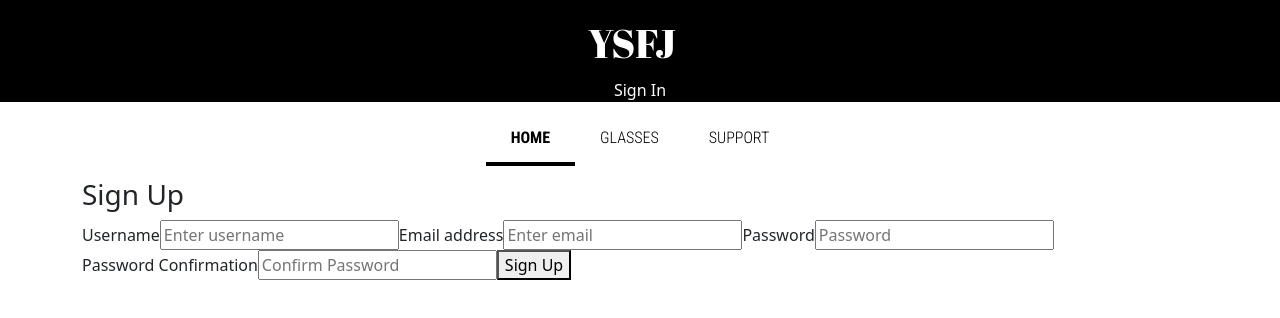
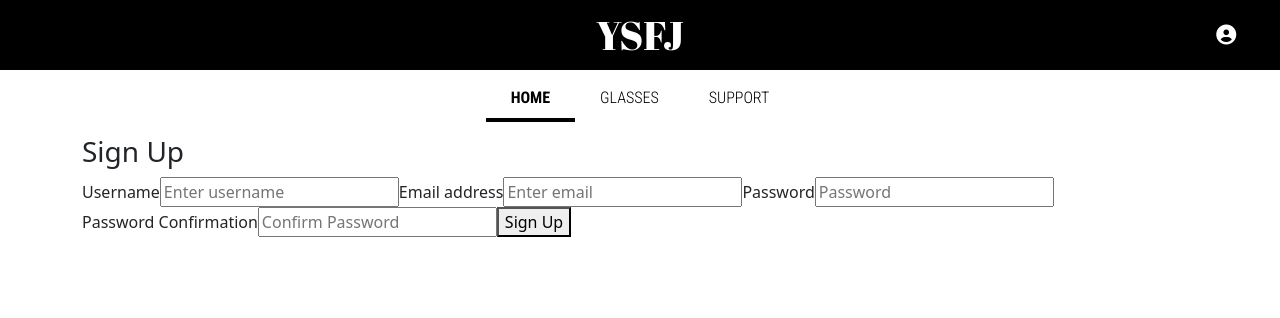
Before and after one commit to yeana-dev/YSFJ, a React (Create React App) app in the folder client/: page /sign-up in a window 1280 px wide. Shown: the top 318 px of the page. Built offline with nearby package versions, Linux system fonts and the light colour scheme.

Commit message:
Finished Nav CSS

```diff
--- a/client/public/index.html
+++ b/client/public/index.html
@@ -15,7 +15,7 @@
   <link rel="preconnect" href="https://fonts.googleapis.com">
   <link rel="preconnect" href="https://fonts.gstatic.com" crossorigin>
   <link
-    href="https://fonts.googleapis.com/css2?family=Abril+Fatface&family=Roboto+Condensed:wght@300;400;700&display=swap"
+    href="https://fonts.googleapis.com/css2?family=Abril+Fatface&family=Roboto+Condensed:wght@300;400;700&family=Merriweather:ital,wght@0,300;0,400;0,700;0,900;1,300;1,400;1,700;1,900&display=swap"
     rel="stylesheet">
   <title>YSFJ</title>
 </head>
--- a/client/src/App.js
+++ b/client/src/App.js
@@ -8,7 +8,7 @@ import Detail from "./Screens/Detail/Detail";
 import SignUp from "./Screens/SignUp/SignUp";
 import SignIn from "./Screens/SignIn/SignIn";
 import SignOut from "./Screens/SignOut/SignOut";
-// import Support from "./Screens/Support/Support";
+import Support from "./Screens/Support/Support";
 import { Route, Switch, Redirect } from "react-router-dom";
 import { verifyUser } from "./Services/users";
 
@@ -50,9 +50,9 @@ const App = () => {
         <Route exact path="/products/:id">
           <Detail user={user} />
         </Route>
-        {/* <Route exact path="/support">
+        <Route exact path="/support">
           <Support user={user} />
-        </Route> */}
+        </Route>
       </Switch>
     </div>
   );
--- a/client/src/Components/Navigation/Navigation.css
+++ b/client/src/Components/Navigation/Navigation.css
@@ -3,7 +3,7 @@
   flex-direction: column;
   background-color: black;
   width: 100vw;
-  padding-bottom: 0;
+  padding: 0;
 }
 
 #navbar a {
@@ -11,9 +11,15 @@
   text-decoration: none;
 }
 
+.user-name {
+  color: white;
+}
+
 #navbar-logo {
   font-family: "Abril Fatface", cursive;
   font-size: 40px;
+  text-align: center;
+  margin-right: auto;
 }
 
 #navbar-bottom,
@@ -27,7 +33,7 @@
 #navbar-bottom a {
   background-color: white;
   color: black;
-  padding: 12px 25px;
+  padding: 8px 25px;
   font-size: 16px;
   font-family: "Roboto Condensed", sans-serif;
   font-weight: lighter;
@@ -37,3 +43,44 @@
   font-weight: bold;
   border-bottom: 4px solid black;
 }
+
+#navbar-toggle {
+  background-color: white;
+}
+
+.navbar-top {
+  display: flex;
+  align-items: center;
+}
+
+.navbar-text {
+  font-family: "Roboto Condensed", sans-serif;
+  display: flex;
+  font-size: 14px;
+  position: fixed;
+  width: 50vw;
+  justify-content: flex-end;
+  align-items: center;
+  gap: 2em;
+}
+
+.link {
+  font-size: 20px;
+}
+
+.link button {
+  background-color: white;
+  font-size: 14px;
+  border: none;
+  padding: 3px 15px;
+  border-radius: 5px;
+  display: flex;
+  align-items: center;
+  transition: all 250ms ease-in-out;
+}
+
+.link button:hover {
+  background-color: #5b5b5b;
+  color: whitesmoke;
+  transition: all 250ms ease-in-out;
+}
--- a/client/src/Components/Navigation/Navigation.jsx
+++ b/client/src/Components/Navigation/Navigation.jsx
@@ -1,36 +1,42 @@
 import Navbar from "react-bootstrap/Navbar";
 import Nav from "react-bootstrap/Nav";
-import { NavLink } from "react-router-dom";
+import { Link, NavLink } from "react-router-dom";
 import "./Navigation.css";
 
 const authenticatedOptions = (
   <>
-    <NavLink className="link" to="/add-product">
-      Add Product
-    </NavLink>
-    <NavLink className="link" to="/sign-out">
-      Sign Out
-    </NavLink>
+    <Link className="link" to="/add-product">
+      <i class="fas fa-plus-circle"></i>
+    </Link>
+    <Link className="link" to="/sign-out">
+      <button>SIGN OUT</button>
+    </Link>
   </>
 );
 
 const unauthenticatedOptions = (
   <>
-    <NavLink className="link" to="/sign-in">
-      Sign In
-    </NavLink>
+    <Link className="link" to="/sign-in">
+      <i className="fas fa-user-circle"></i>
+    </Link>
   </>
 );
 
 const Navigation = ({ user }) => {
   return (
     <Navbar sticky="top" expand="lg" id="navbar">
-      <Navbar.Brand href="/" id="navbar-logo">
-        YSFJ
-      </Navbar.Brand>
-      {user && <div className="link welcome">Welcome, {user.username}</div>}
-      {user ? authenticatedOptions : unauthenticatedOptions}
-      <Navbar.Toggle aria-controls="basic-navbar-nav" />
+      <div className="navbar-top">
+        <Navbar.Brand href="/" id="navbar-logo" className="text-center">
+          YSFJ
+        </Navbar.Brand>
+        <Navbar.Text>
+          {user && (
+            <div className="user-name">{`Welcome ${user.username}`}</div>
+          )}
+          {user ? authenticatedOptions : unauthenticatedOptions}
+        </Navbar.Text>
+      </div>
+      <Navbar.Toggle id="navbar-toggle" aria-controls="basic-navbar-nav" />
       <Navbar.Collapse id="basic-navbar-nav">
         <Nav className="me-auto" id="navbar-bottom">
           <NavLink to="/">HOME</NavLink>
--- /dev/null
+++ b/client/src/Screens/Support/Support.css
@@ -0,0 +1,35 @@
+header {
+  font-family: "Merriweather", serif;
+  font-size: 48px;
+  font-weight: 600;
+}
+
+.container {
+  display: flex;
+  gap: 2em;
+  margin-top: 5px;
+}
+
+.support-left {
+  background: #f0f0f0;
+  padding: 1em;
+  border-radius: 10px;
+  font-family: "Merriweather", serif;
+}
+
+.support-content {
+  font-size: 14px;
+}
+
+.support-team {
+  margin-top: 1em;
+}
+
+.support-right {
+  width: 50%;
+}
+
+#contact-message {
+  resize: none;
+  height: 6.5em;
+}
--- a/client/src/Screens/Support/Support.jsx
+++ b/client/src/Screens/Support/Support.jsx
@@ -1,17 +1,50 @@
 import Layout from "../../Components/Layout/Layout";
 import SupportTeam from "../../Components/SupportTeam/SupportTeam";
+import Form from "react-bootstrap/Form";
+import "./Support.css";
 
-const Support = () => {
+const Support = (props) => {
   return (
-    <Layout>
-      <header>Support</header>
-      <div className="support-content">
-        Due to COVID-19, Please allow our customer service team to reach out up
-        to two business days.
-      </div>
-      <div className="support-team">
-        <p>To reach out our engineering team directly:</p>
-        <SupportTeam />
+    <Layout user={props.user}>
+      <div className="container">
+        <div className="support-left">
+          <header>SUPPORT</header>
+          <div className="support-content">
+            Due to COVID-19, Please allow our customer service team to reach out
+            up to two business days.
+          </div>
+          <div className="support-team">
+            <p>To reach out our engineering team directly:</p>
+            <SupportTeam />
+          </div>
+        </div>
+        <form className="support-right">
+          <Form.Floating className="mb-3">
+            <Form.Control
+              id="contact-name"
+              type="text"
+              placeholder="First / Last name"
+            />
+            <label htmlFor="contact-name">Name</label>
+          </Form.Floating>
+          <Form.Floating className="mb-3">
+            <Form.Control
+              id="contact-email"
+              type="email"
+              placeholder="name@example.com"
+            />
+            <label htmlFor="contact-email">E-mail</label>
+          </Form.Floating>
+          <Form.Floating className="mb-3">
+            <Form.Control
+              id="contact-message"
+              type="message"
+              placeholder="message"
+              as="textarea"
+            />
+            <label htmlFor="contact-message">Message</label>
+          </Form.Floating>
+        </form>
       </div>
     </Layout>
   );
```
Also changed, not shown: client/src/Components/SupportTeam/SupportTeam.css (added).
